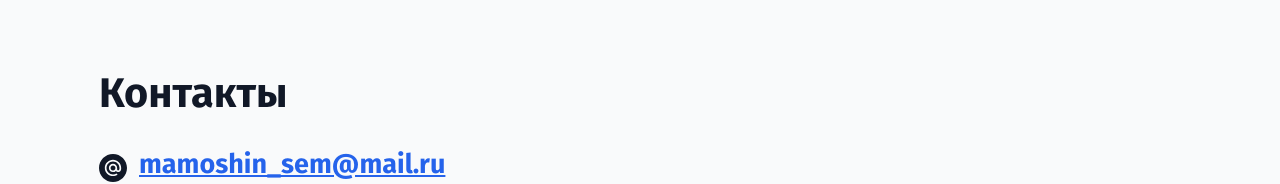
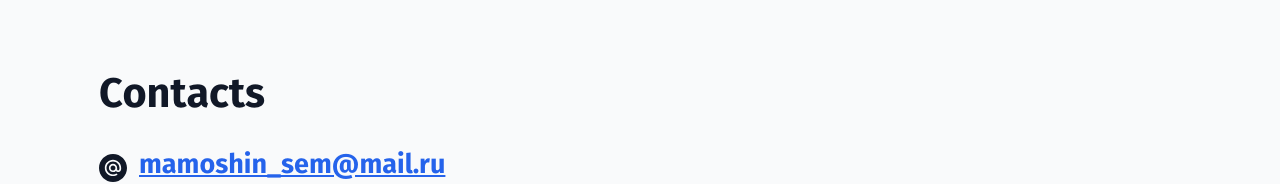
Before and after one commit to senya90/personal-frontend, a Next.js app: page /en in a window 1280 px wide. Shown: the part 4940-5124 px from the top of the page. Built offline with nearby package versions, Linux system fonts and the light colour scheme.

Commit message:
Change  visited link color

```diff
--- a/src/app/[locale]/_ui/Contacts/ui/Contacts.tsx
+++ b/src/app/[locale]/_ui/Contacts/ui/Contacts.tsx
@@ -1,3 +1,5 @@
+import { useTranslations } from 'next-intl'
+
 import { Icon } from '@/shared/ui/Icon/ui/Icon'
 import { Link } from '@/shared/ui/Link'
 import { margins } from '@/shared/ui/styles'
@@ -7,11 +9,13 @@ import styles from './styles.module.css'
 import stylesMain from '../../../styles.module.css'
 
 export const Contacts = () => {
+  const t = useTranslations('Contacts')
+
   return (
     <section>
       <div className={stylesMain.section}>
         <Typography variant="h3" component="h2" bottomOffset="l">
-          Контакты
+          {t('title')}
         </Typography>
 
         <div className={styles.line}>
--- a/src/app/[locale]/globals.css
+++ b/src/app/[locale]/globals.css
@@ -23,7 +23,7 @@
 
   --link-content: #2563eb;
   --link-content-hover: #1d4ed8;
-  --link-content-visited: #3730a3;
+  --link-content-visited: #1e40af;
   --link-nav: #111827;
   --link-nav-hover: #2563eb;
   --link-nav-active: #2563eb;
@@ -80,7 +80,7 @@ html[data-theme='light'] {
 
   --link-content: #2563eb;
   --link-content-hover: #1d4ed8;
-  --link-content-visited: #3730a3;
+  --link-content-visited: #1e40af;
   --link-nav: #111827;
   --link-nav-hover: #2563eb;
   --link-nav-active: #2563eb;
@@ -115,7 +115,7 @@ html[data-theme='light'] {
 
     --link-content: #38bdf8;
     --link-content-hover: #0ea5e9;
-    --link-content-visited: #818cf8;
+    --link-content-visited: #a78bfa;
     --link-nav: #e5e7eb;
     --link-nav-hover: #38bdf8;
     --link-nav-active: #0284c7;
@@ -150,7 +150,7 @@ html[data-theme='dark'] {
 
   --link-content: #38bdf8;
   --link-content-hover: #0ea5e9;
-  --link-content-visited: #818cf8;
+  --link-content-visited: #a78bfa;
   --link-nav: #e5e7eb;
   --link-nav-hover: #38bdf8;
   --link-nav-active: #0284c7;
```
